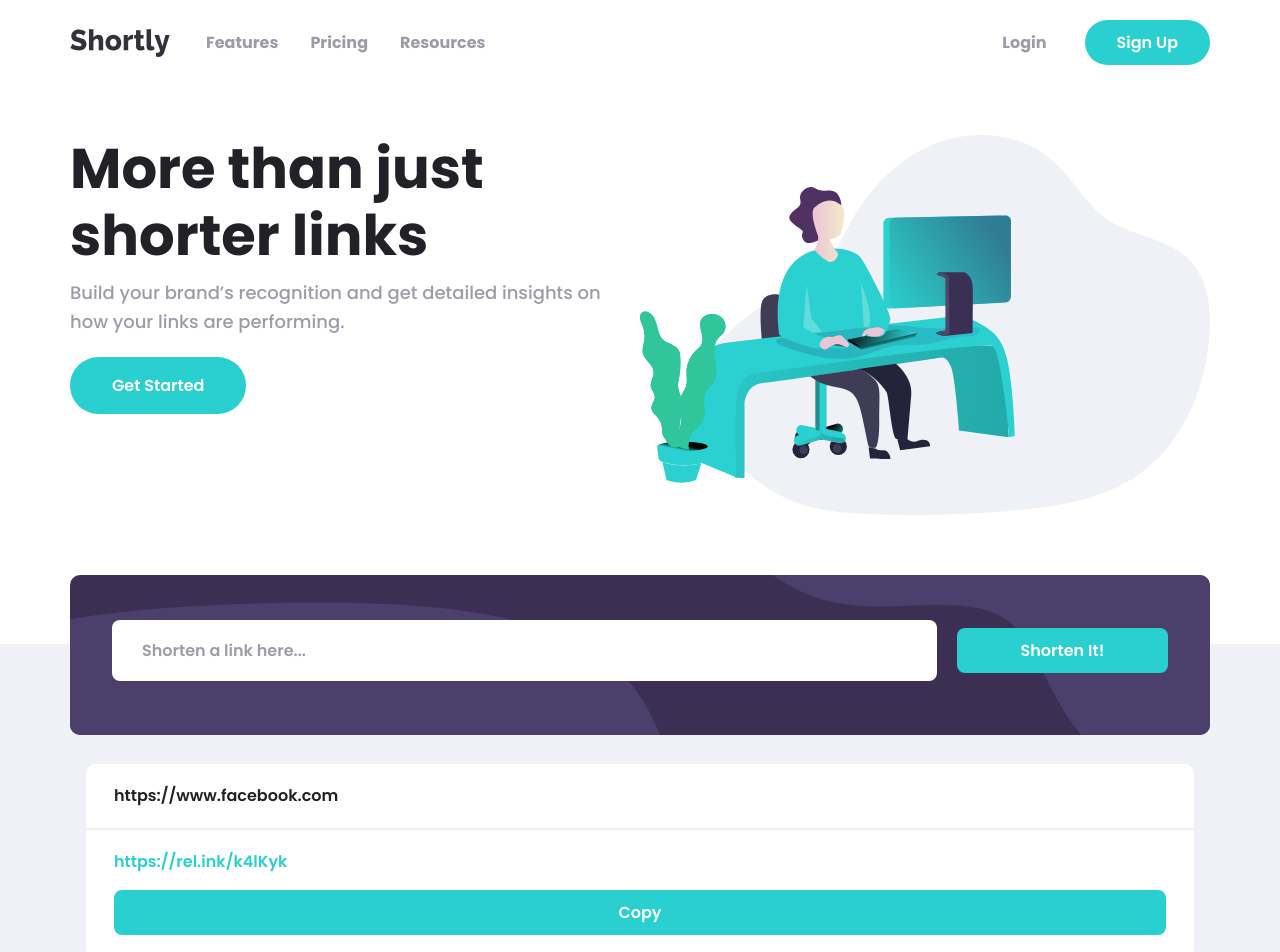
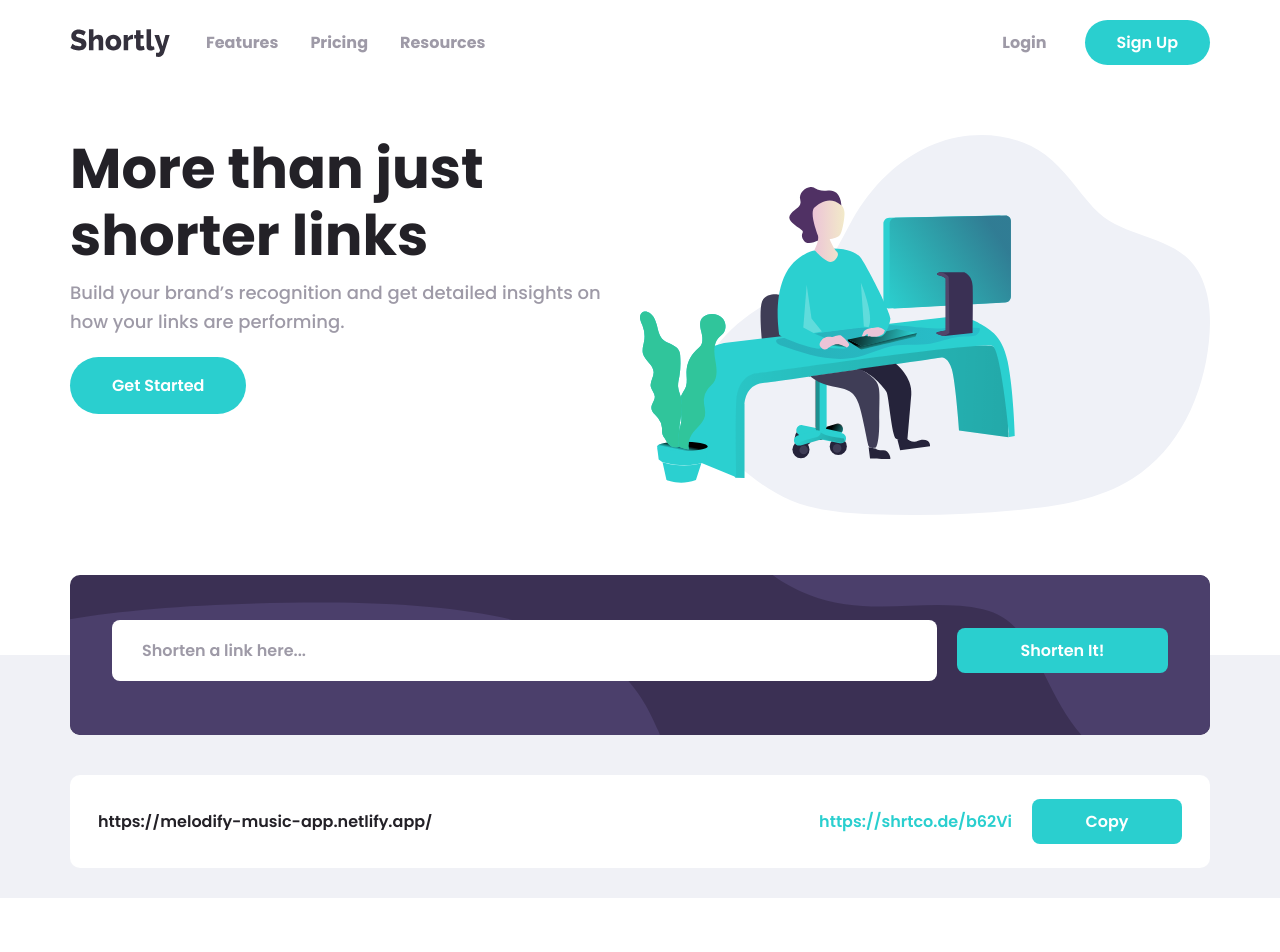
Before and after one commit to YachuJoshi/URL-Shortening-App, a Next.js app: page / in a window 1280 px wide. Shown: the top 952 px of the page. After the commit the page ends 898 px from the top, so only its background shows below. Built offline with nearby package versions, Linux system fonts and the light colour scheme.

Commit message:
Refactored Code; made spacing adjustments :recycle:

```diff
--- a/src/components/ShortURLBox.jsx
+++ b/src/components/ShortURLBox.jsx
@@ -1,16 +1,42 @@
-import styles from "./ShortURLBox.module.scss";
+import { useState, useEffect, useRef } from "react";
+import cx from "classnames";
+
 import { Button } from "../ui-kits";
 
-export const ShortURLBox = () => {
+import styles from "./ShortURLBox.module.scss";
+
+export const ShortURLBox = ({ url, shortURL }) => {
+  const [copySuccess, setCopySuccess] = useState(false);
+  const shortURLRef = useRef();
+
+  const handleCopy = () => {
+    const range = new Range();
+    range.setStart(shortURLRef.current, 0);
+    range.setEnd(shortURLRef.current, 1);
+    document.getSelection().addRange(range);
+    document.execCommand("copy");
+    document.getSelection().empty();
+    setCopySuccess(true);
+    console.log(shortURLRef.current);
+  };
+
   return (
     <div className={styles.ShortURLBox}>
       <div className={styles.OriginalLinkSection}>
-        <p className={styles.OriginalLink}>https://www.facebook.com</p>
+        <p className={styles.OriginalLink}>{url}</p>
       </div>
       <div className={styles.AfterLinkSection}>
-        <p className={styles.ShortLink}>https://rel.ink/k4lKyk</p>
-        <Button kind="primary" className={styles.Button}>
-          Copy
+        <p ref={shortURLRef} className={styles.ShortLink}>
+          {shortURL}
+        </p>
+        <Button
+          kind="primary"
+          className={cx(styles.Button, {
+            [styles.ButtonCopySuccess]: copySuccess,
+          })}
+          onClick={handleCopy}
+        >
+          {!copySuccess ? <p>Copy</p> : <p>Copied &#10004;</p>}
         </Button>
       </div>
     </div>
--- a/src/components/ShortURLBox.module.scss
+++ b/src/components/ShortURLBox.module.scss
@@ -3,31 +3,77 @@
 .ShortURLBox {
   background-color: $white;
   border-radius: 10px;
+
+  @include media-breakpoint-up(md) {
+    display: flex;
+    justify-content: space-between;
+    align-items: center;
+    padding: 24px 28px;
+  }
 }
 
 .OriginalLinkSection {
   padding: 24px 28px;
   border-bottom: 2px solid $grayish-white;
+
+  @include media-breakpoint-up(md) {
+    padding: 0;
+    flex: 0 1 70%;
+    border: none;
+  }
 }
 
 .OriginalLink {
   color: $very-dark-violet;
   font-weight: 600;
+  width: 310px;
+  white-space: nowrap;
+  overflow: hidden;
+  text-overflow: ellipsis;
+
+  @include media-breakpoint-up(lg) {
+    width: 400px;
+  }
+
+  @include media-breakpoint-up(xl) {
+    width: 600px;
+  }
 }
 
 .AfterLinkSection {
   padding: 24px 28px;
   display: flex;
   flex-flow: column;
+
+  @include media-breakpoint-up(md) {
+    padding: 0;
+    flex: 1;
+    flex-flow: row;
+    justify-content: space-between;
+    align-items: center;
+  }
 }
 
 .ShortLink {
   color: $cyan;
   font-weight: 600;
+
+  @include media-breakpoint-up(md) {
+    margin-right: 20px;
+  }
 }
 
 .Button {
   margin-top: 20px;
   border-radius: 8px;
   cursor: pointer;
+
+  @include media-breakpoint-up(md) {
+    width: 150px;
+    margin-top: 0px;
+  }
+
+  &.ButtonCopySuccess {
+    background-color: $dark-violet;
+  }
 }
--- a/src/components/ShortURLOutput.jsx
+++ b/src/components/ShortURLOutput.jsx
@@ -1,21 +1,36 @@
+import { useEffect } from "react";
+
 import styles from "./ShortURLOutput.module.scss";
-
 import { ShortURLBox } from "./ShortURLBox";
 
+import { useShortURLs } from "../context";
+
 export const ShortURLOutput = () => {
+  const { shortURLs, setShortURLs } = useShortURLs();
+
+  useEffect(() => {
+    setShortURLs((prevShortURLs) => {
+      return !prevShortURLs.length
+        ? [
+            ...prevShortURLs,
+            {
+              URL: "https://melodify-music-app.netlify.app/",
+              shortURL: "https://shrtco.de/b62Vi",
+            },
+          ]
+        : null;
+    });
+  }, []);
+
   return (
     <section className={styles.Wrapper}>
       <div className={styles.ShortURLOutput}>
         <ul className={styles.ShortURLList}>
-          <li className={styles.ShortURLItem}>
-            <ShortURLBox />
-          </li>
-          <li className={styles.ShortURLItem}>
-            <ShortURLBox />
-          </li>
-          <li className={styles.ShortURLItem}>
-            <ShortURLBox />
-          </li>
+          {[...new Set(shortURLs)].map((shortURL, index) => (
+            <li key={index} className={styles.ShortURLItem}>
+              <ShortURLBox url={shortURL.URL} shortURL={shortURL.shortURL} />
+            </li>
+          ))}
         </ul>
       </div>
     </section>
--- a/src/components/ShortURLOutput.module.scss
+++ b/src/components/ShortURLOutput.module.scss
@@ -6,6 +6,10 @@
 
 .ShortURLOutput {
   padding: 0 16px;
+
+  @include media-breakpoint-up(xl) {
+    padding: 0
+  }
 }
 
 .ShortURLList {
--- a/src/components/ShortenURLForm.jsx
+++ b/src/components/ShortenURLForm.jsx
@@ -17,7 +17,7 @@ export const ShortenURLForm = () => {
     status: false,
     message: "",
   });
-  const { shortedURLs, setShortedURLs } = useShortURLs();
+  const { setShortURLs } = useShortURLs();
 
   useEffect(() => {
     if (URL) {
@@ -35,10 +35,6 @@ export const ShortenURLForm = () => {
     }
   }, [URL]);
 
-  useEffect(() => {
-    console.log(shortedURLs);
-  }, [shortedURLs]);
-
   async function onSubmit(e) {
     e.preventDefault();
     if (!error.status) {
@@ -46,7 +42,7 @@ export const ShortenURLForm = () => {
       const data = await getShortURL(URL);
       setLoading(false);
       const { original_link, full_short_link } = data.result;
-      setShortedURLs((prevURLs) => [
+      setShortURLs((prevURLs) => [
         ...prevURLs,
         {
           URL: original_link,
--- a/src/components/ShortenURLForm.module.scss
+++ b/src/components/ShortenURLForm.module.scss
@@ -28,7 +28,7 @@
 .BackgroundFigure {
   position: absolute;
   top: 0;
-  right: 16px;
+  right: 0;
   z-index: 1;
   overflow: hidden;
   border-top-right-radius: 10px;
--- a/src/context/ShortURLsContext.jsx
+++ b/src/context/ShortURLsContext.jsx
@@ -5,10 +5,10 @@ const ShortURLsContext = createContext();
 export const useShortURLs = () => useContext(ShortURLsContext);
 
 export const ShortURLsProvider = ({ children }) => {
-  const [shortedURLs, setShortedURLs] = useState([]);
+  const [shortURLs, setShortURLs] = useState([]);
 
   return (
-    <ShortURLsContext.Provider value={{ shortedURLs, setShortedURLs }}>
+    <ShortURLsContext.Provider value={{ shortURLs, setShortURLs }}>
       {children}
     </ShortURLsContext.Provider>
   );
--- a/src/pages/HomePage.module.scss
+++ b/src/pages/HomePage.module.scss
@@ -4,7 +4,10 @@
   position: relative;
   z-index: 1;
   background-color: $grayish-white;
-  transform: translateY(-151px);
-  min-height: 300px;
-  padding-bottom: 152px;
+  margin-top: -151px;
+  padding-bottom: 150px;
+
+  @include media-breakpoint-up(md) {
+    margin-top: -140px;
+  }
 }
```
